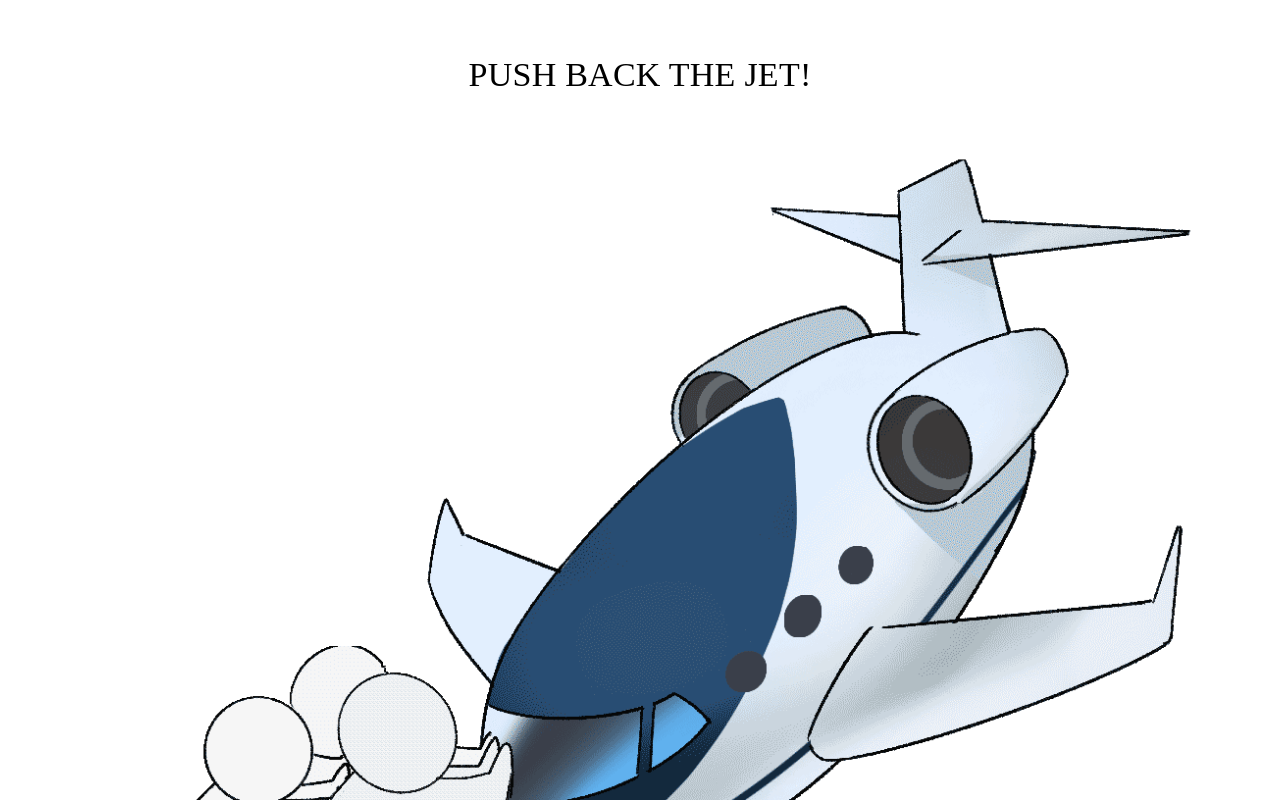
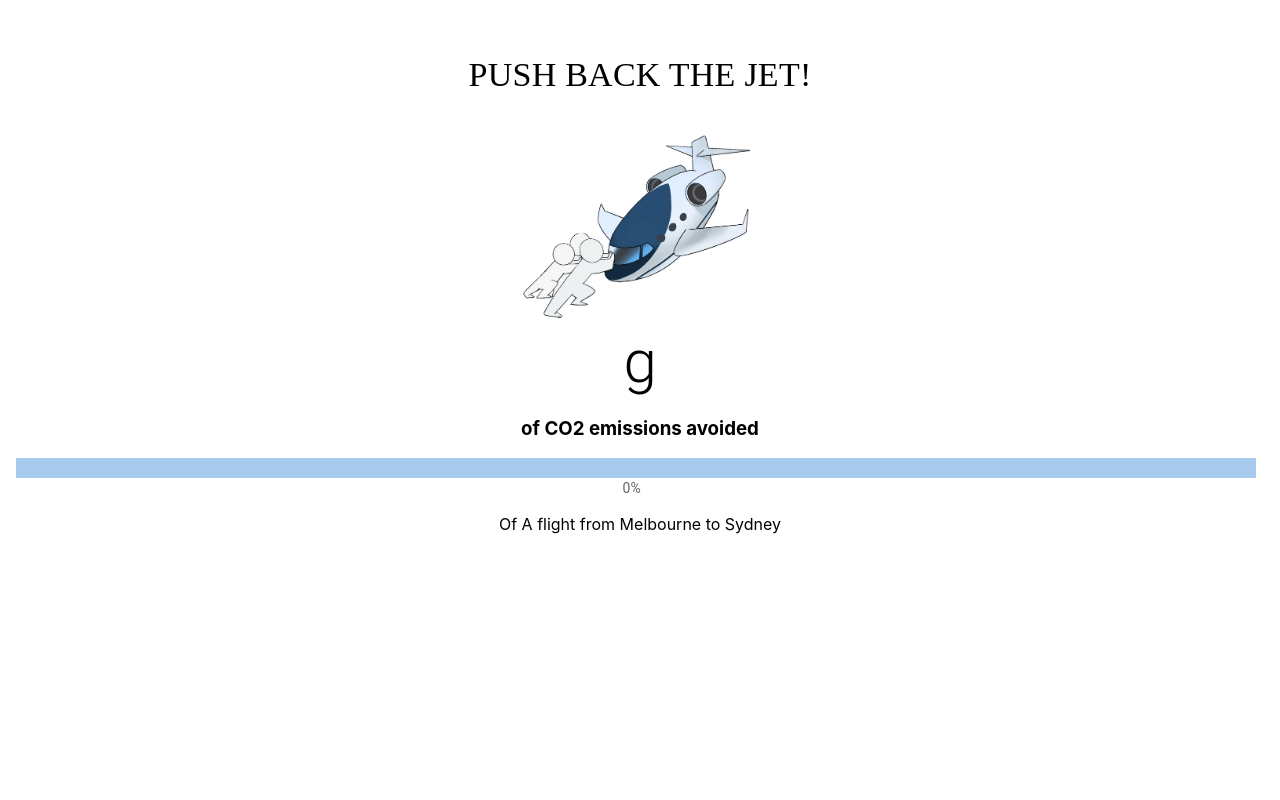
Before and after one commit to yuesong1/WifiWildflowers_hackathon, a React (Create React App) app in the folder wifiwildflower/: page /jet in a window 1280 px wide. Shown: the top 800 px of the page. Built offline with nearby package versions, Linux system fonts and the light colour scheme; no server answers; the database is empty.

Commit message:
fixed leaderboard

```diff
--- a/wifiwildflower/src/components/LeaderBoard/LeaderBoard.jsx
+++ b/wifiwildflower/src/components/LeaderBoard/LeaderBoard.jsx
@@ -20,7 +20,7 @@ const LeaderBoard = () => {
     const authContext = useContext(AuthContext);
     const currentUser = authContext ? authContext.currentUser : null;
     const db = getDatabase();
-    const userRef = dbRef(db, 'users/' + currentUser.uid);
+    //const userRef = dbRef(db, 'users/' + currentUser.uid);
 
     const [userList, setUserList] = useState([]);
 
@@ -55,7 +55,7 @@ const LeaderBoard = () => {
         <Container sx={{display:"flex", justifyContent:"center", alignItems:"center", flexDirection:"column", padding:"40px"}}>
                 <PushbackJet/>
                     <StyledText component="span">
-                    Leader Board
+                    LeaderBoard
                     </StyledText>
                 <Grid container sx={{padding:"40px"}}>
                     {list.map((user, index)=>(
--- a/wifiwildflower/src/components/PushbackJet/ProgressBar/ProgressBar.jsx
+++ b/wifiwildflower/src/components/PushbackJet/ProgressBar/ProgressBar.jsx
@@ -1,5 +1,6 @@
 import React from "react";
-import "./ProgressBar.csx"
+//import "./ProgressBar.csx"
+
 const ProgressBar = (props) => {
   const { bgcolor, completed } = props;
   return (
--- a/wifiwildflower/src/components/PushbackJet/PushbackJet.jsx
+++ b/wifiwildflower/src/components/PushbackJet/PushbackJet.jsx
@@ -1,18 +1,49 @@
-import React from 'react'
+import React, {useState, useEffect} from 'react'
 import gif from "./pic/pushjet.gif"
 import { Grid, Typography } from '@mui/material'
+import LinearProgress, { LinearProgressProps } from '@mui/material/LinearProgress';
 import { styled } from '@mui/material/styles';
 import "./PushbackJet.css";
 import { StyledText } from '../../Fonts';
-import LinearProgress, { linearProgressClasses } from '@mui/material/LinearProgress';
-import ProgressBar from './ProgressBar/ProgressBar';
+//import ProgressBar from './ProgressBar/ProgressBar';
 import { blue } from '@mui/material/colors';
+import Box from '@mui/material/Box';
+import { getDatabase, ref as dbRef , onValue, set, update } from "firebase/database";
 
+function LinearProgressWithLabel(props) {
+  return (
+    <Box sx={{ display: 'flex', flexDirection:"column", alignItems: 'center' }}>
+      <Box sx={{ width: '100%', mr: 1 }}>
+        <LinearProgress variant="determinate" {...props} style={{height: '20px'}}/>
+      </Box>
+      <Box sx={{ minWidth: 35 }}>
+        <Typography variant="body2" color="text.secondary">{props.value}%</Typography>
 
+      </Box>
+
+    </Box>
+  );
+}
 
 const PushbackJet = () => {
+  const tripemmissions = 2170700;
+  const [progress, setProgress] = React.useState(0.00);
+  const [totalValue, setTotalValue] = useState(0);
+  const db = getDatabase();
 
-    const BorderLinearProgress = styled(LinearProgress)(({ theme }) => ({
+  useEffect(() => {
+    const totalRef = dbRef(db, 'totals/totalPoints');
+    onValue(totalRef, (snapshot) => {
+        const data = snapshot.val();
+        setTotalValue(data);
+    });
+  }, []);
+  useEffect(() => {
+    const percentage = (totalValue / tripemmissions) * 100;
+    setProgress(percentage);
+  }, [totalValue]);
+
+    /*const BorderLinearProgress = styled(LinearProgress)(({ theme }) => ({
         height: 30,
         borderRadius: 5,
         [`&.${linearProgressClasses.colorPrimary}`]: {
@@ -22,20 +53,29 @@ const PushbackJet = () => {
           borderRadius: 5,
           backgroundColor: theme.palette.mode === 'light' ? '#1a90ff' : '#308fe8',
         },
-      }));
+      }));*/
 
   return (
     <>
-        <Grid container sx={{display:"flex", justifyContent:"center", padding:"20px"}}>
-            <Typography variant='h4'>
+        <Grid container sx={{display:"flex", flexDirection: "column", justifyContent:"center", padding:"20px"}}>
+            <Typography variant='h4' style={{textAlign: "center"}}>
                 <StyledText>
                     PUSH BACK THE JET!
                 </StyledText>
             </Typography>
-            <LinearProgress variant="determinate" value={50} />
-            <img src={gif} alt="Push back the jet!" className='responsive'/>
-            <BorderLinearProgress variant="determinate" value={50} />
-            <ProgressBar bgcolor={blue} completed={50}/>
+            <img src={gif} alt="Push back the jet!" className='responsive' style={{width: '20%', minWidth: "200px", height: 'auto', margin: '0 auto'}}/>
+            {/*<ProgressBar bgcolor={blue} completed={50}/>*/}
+            <div>
+              <Typography variant='h2' style={{textAlign: "center"}}>
+                  {totalValue} g
+              </Typography>
+              <h3 style={{textAlign: "center"}}>of CO2 emissions avoided</h3>
+            </div>
+            <Box sx={{ width: '100%' }}>
+              <LinearProgressWithLabel value={progress} />
+              <p style={{textAlign: "center"}}>Of A flight from Melbourne to Sydney</p>
+
+            </Box>
 
         </Grid>
 
```
